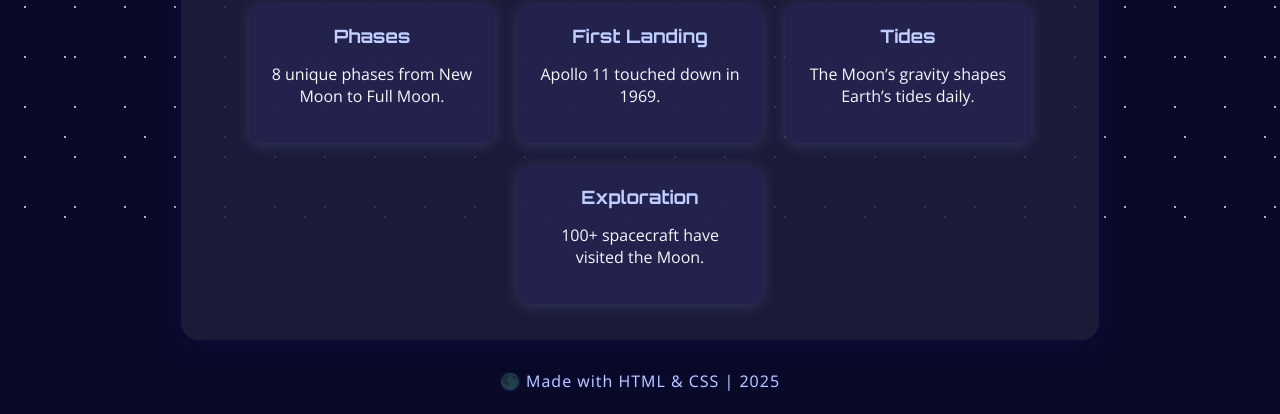
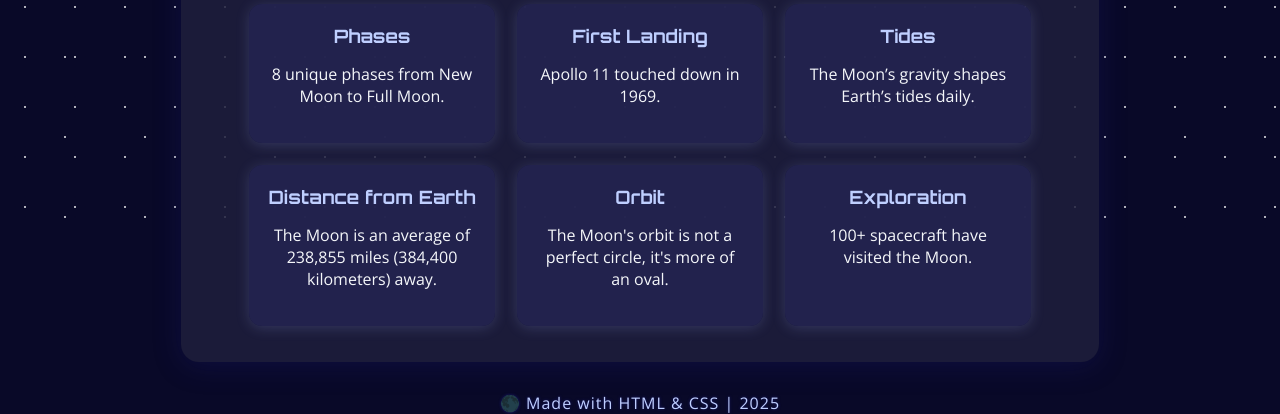
Before and after one commit to nheljim21/project1, a plain HTML site: page index.html in a window 1280 px wide. Shown: the part 568-982 px from the top of the page. Before the commit the page ends 960 px from the top, so only its background shows below. Drawn offline with nearby package versions, Linux system fonts and the light colour scheme.

Commit message:
Update index.html

```diff
--- a/index.html
+++ b/index.html
@@ -39,6 +39,14 @@
                     <p>The Moon’s gravity shapes Earth’s tides daily.</p>
                 </div>
                 <div class="fact-card">
+                    <h3>Distance from Earth</h3>
+                    <p>The Moon is an average of 238,855 miles (384,400 kilometers) away.</p>
+                </div>
+                <div class="fact-card">
+                    <h3>Orbit</h3>
+                    <p>The Moon's orbit is not a perfect circle, it's more of an oval.</p>
+                </div>
+                <div class="fact-card">
                     <h3>Exploration</h3>
                     <p>100+ spacecraft have visited the Moon.</p>
                 </div>
```
